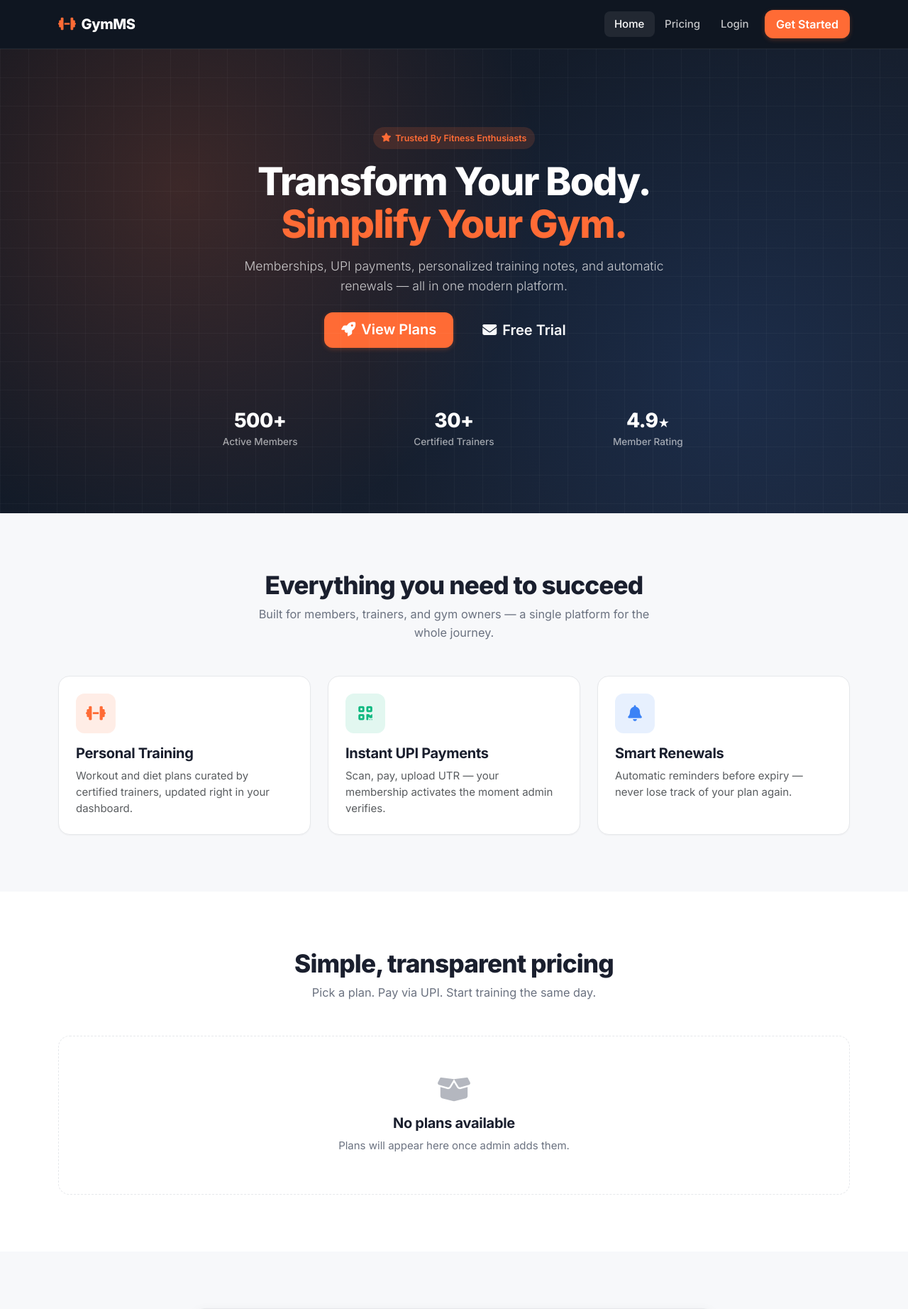
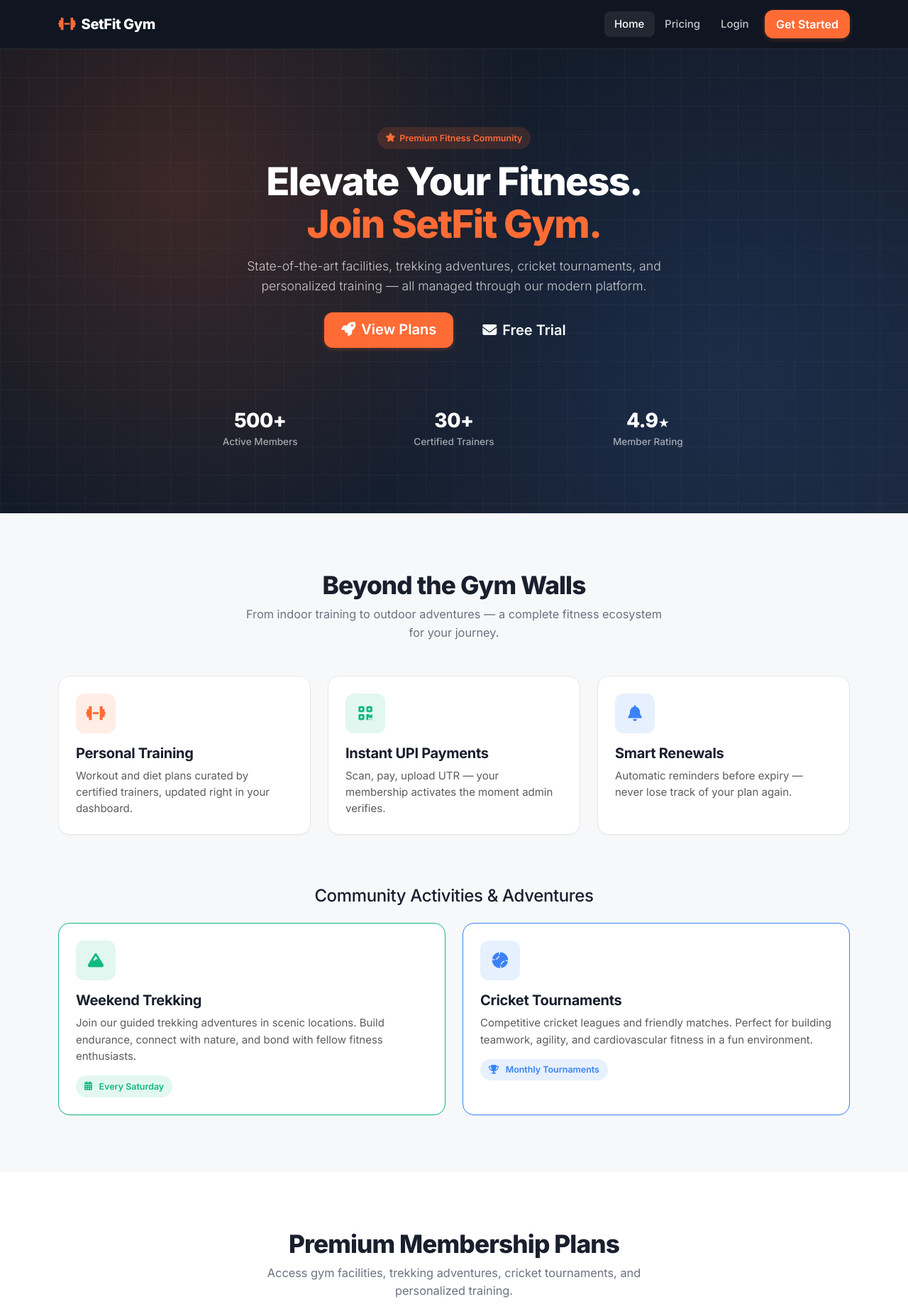
Before and after one commit to pallavi-dhadage/gym-management-system, a Flask app: page / in a window 1280 px wide. Shown: the top 1844 px of the page at 71% size. Run offline with Flask 3, Linux system fonts and the light colour scheme; data that the repository does not hold is empty; some libraries are stand-ins or nearby versions.

Commit message:
feat: rebrand to SetFit Gym
- Update all references from GymMS to SetFit Gym
- Update brand name in templates, configs, and documentation
- Add trekking and cricket activity sections to homepage
- Update footer with new contact information
- Update CSS design system name
- Update health endpoint service name
- Enhance homepage with premium fitness positioning
- Include activity highlights in plan features

```diff
--- a/app/routes/main.py
+++ b/app/routes/main.py
@@ -108,4 +108,4 @@ def dashboard():
 @main_bp.route('/healthz')
 def healthz():
     """Lightweight liveness check for load balancers / monitoring."""
-    return jsonify(status='ok', service='gymms'), 200
+    return jsonify(status='ok', service='setfitgym'), 200
--- a/app/static/css/style.css
+++ b/app/static/css/style.css
@@ -1,5 +1,5 @@
 /* =========================================================
-   GymMS Design System
+   SetFit Gym Design System
    ========================================================= */
 :root {
   --brand: #ff6b35;
--- a/app/templates/auth/login.html
+++ b/app/templates/auth/login.html
@@ -1,5 +1,5 @@
 {% extends "base.html" %}
-{% block title %}Login - GymMS{% endblock %}
+{% block title %}Login - SetFit Gym{% endblock %}
 {% block content %}
 
 <div class="container py-5">
--- a/app/templates/auth/register.html
+++ b/app/templates/auth/register.html
@@ -1,5 +1,5 @@
 {% extends "base.html" %}
-{% block title %}Register - GymMS{% endblock %}
+{% block title %}Register - SetFit Gym{% endblock %}
 {% block content %}
 
 <div class="container py-5">
--- a/app/templates/base.html
+++ b/app/templates/base.html
@@ -4,7 +4,7 @@
   <meta charset="UTF-8">
   <meta name="viewport" content="width=device-width, initial-scale=1.0">
   <meta name="csrf-token" content="{{ csrf_token() }}">
-  <title>{% block title %}GymMS{% endblock %}</title>
+  <title>{% block title %}SetFit Gym{% endblock %}</title>
   <link rel="preconnect" href="https://fonts.googleapis.com">
   <link href="https://cdn.jsdelivr.net/npm/bootstrap@5.3.3/dist/css/bootstrap.min.css" rel="stylesheet">
   <link href="https://cdnjs.cloudflare.com/ajax/libs/font-awesome/6.5.2/css/all.min.css" rel="stylesheet">
--- a/app/templates/components/footer.html
+++ b/app/templates/components/footer.html
@@ -4,11 +4,11 @@
       <div class="col-lg-4 col-md-6">
         <a href="{{ url_for('main.index') }}" class="navbar-brand mb-3 d-inline-flex">
           <i class="fas fa-dumbbell"></i>
-          <span style="color:#fff;font-weight:800;">GymMS</span>
+          <span style="color:#fff;font-weight:800;">SetFit Gym</span>
         </a>
         <p class="small mb-3" style="max-width:320px;">
-          The modern way to run a gym — memberships, payments, training plans,
-          and renewals in one place.
+          Premium fitness community with modern facilities, trekking adventures,
+          cricket tournaments, and personalized training.
         </p>
         <div class="d-flex gap-3 fs-5">
           <a href="#" aria-label="Facebook"><i class="fab fa-facebook"></i></a>
@@ -44,14 +44,14 @@
         <h6>Contact</h6>
         <ul class="list-unstyled d-grid gap-2 mb-0 small">
           <li><i class="fas fa-map-marker-alt me-2 text-brand"></i>123 Fitness Street, Your City</li>
-          <li><i class="fas fa-envelope me-2 text-brand"></i>hello@gymms.local</li>
+          <li><i class="fas fa-envelope me-2 text-brand"></i>hello@setfitgym.com</li>
           <li><i class="fas fa-phone me-2 text-brand"></i>+91 98765 43210</li>
         </ul>
       </div>
     </div>
 
     <div class="footer-bottom d-flex flex-wrap justify-content-between align-items-center gap-2">
-      <span>&copy; {{ now_year }} GymMS. All rights reserved.</span>
+      <span>&copy; {{ now_year }} SetFit Gym. All rights reserved.</span>
       <span>Built with <i class="fas fa-heart text-brand"></i> using Flask &amp; Bootstrap</span>
     </div>
   </div>
--- a/app/templates/components/navbar.html
+++ b/app/templates/components/navbar.html
@@ -2,7 +2,7 @@
   <div class="container">
     <a class="navbar-brand" href="{{ url_for('main.index') }}">
       <i class="fas fa-dumbbell"></i>
-      <span>GymMS</span>
+      <span>SetFit Gym</span>
     </a>
     <button class="navbar-toggler" type="button" data-bs-toggle="collapse" data-bs-target="#navMain"
             aria-controls="navMain" aria-expanded="false" aria-label="Toggle navigation">
--- a/app/templates/dashboard.html
+++ b/app/templates/dashboard.html
@@ -1,5 +1,5 @@
 {% extends "base.html" %}
-{% block title %}Dashboard - GymMS{% endblock %}
+{% block title %}Dashboard - SetFit Gym{% endblock %}
 {% block content %}
 
 <div class="container py-5">
--- a/app/templates/index.html
+++ b/app/templates/index.html
@@ -1,5 +1,5 @@
 {% extends "base.html" %}
-{% block title %}GymMS — Transform Your Body{% endblock %}
+{% block title %}SetFit Gym — Transform Your Body{% endblock %}
 
 {% block content %}
 
@@ -7,15 +7,15 @@
 <section class="hero">
   <div class="container position-relative text-center">
     <span class="badge-soft mb-3" style="background:rgba(255,107,53,0.15);color:var(--brand);">
-      <i class="fas fa-star"></i> Trusted by fitness enthusiasts
+      <i class="fas fa-star"></i> Premium Fitness Community
     </span>
     <h1 class="mb-3">
-      Transform Your Body.<br>
-      <span class="accent">Simplify Your Gym.</span>
+      Elevate Your Fitness.<br>
+      <span class="accent">Join SetFit Gym.</span>
     </h1>
     <p class="lead mb-4">
-      Memberships, UPI payments, personalized training notes, and automatic renewals —
-      all in one modern platform.
+      State-of-the-art facilities, trekking adventures, cricket tournaments, and personalized training —
+      all managed through our modern platform.
     </p>
     <div class="d-flex flex-wrap justify-content-center gap-3">
       <a href="#pricing" class="btn btn-brand btn-lg px-4">
@@ -47,9 +47,9 @@
 <section id="features" class="section">
   <div class="container">
     <div class="text-center">
-      <h2 class="section-title">Everything you need to succeed</h2>
+      <h2 class="section-title">Beyond the Gym Walls</h2>
       <p class="section-subtitle">
-        Built for members, trainers, and gym owners — a single platform for the whole journey.
+        From indoor training to outdoor adventures — a complete fitness ecosystem for your journey.
       </p>
     </div>
 
@@ -82,6 +82,48 @@
         </div>
       </div>
     </div>
+
+    <!-- Activity Highlights -->
+    <div class="text-center mt-5 pt-4">
+      <h3 class="h4 mb-4">Community Activities & Adventures</h3>
+    </div>
+
+    <div class="row g-4">
+      <div class="col-md-6">
+        <div class="card card-hover p-4 h-100" style="border-color:#10b981;">
+          <div class="feature-icon" style="background:rgba(16,185,129,0.12);color:#10b981;">
+            <i class="fas fa-mountain"></i>
+          </div>
+          <h5 class="mb-2">Weekend Trekking</h5>
+          <p class="text-muted mb-0">
+            Join our guided trekking adventures in scenic locations. Build endurance,
+            connect with nature, and bond with fellow fitness enthusiasts.
+          </p>
+          <div class="mt-3">
+            <span class="badge-soft" style="background:rgba(16,185,129,0.12);color:#10b981;">
+              <i class="fas fa-calendar-alt me-1"></i>Every Saturday
+            </span>
+          </div>
+        </div>
+      </div>
+      <div class="col-md-6">
+        <div class="card card-hover p-4 h-100" style="border-color:#3b82f6;">
+          <div class="feature-icon" style="background:rgba(59,130,246,0.12);color:#3b82f6;">
+            <i class="fas fa-baseball-ball"></i>
+          </div>
+          <h5 class="mb-2">Cricket Tournaments</h5>
+          <p class="text-muted mb-0">
+            Competitive cricket leagues and friendly matches. Perfect for building
+            teamwork, agility, and cardiovascular fitness in a fun environment.
+          </p>
+          <div class="mt-3">
+            <span class="badge-soft" style="background:rgba(59,130,246,0.12);color:#3b82f6;">
+              <i class="fas fa-trophy me-1"></i>Monthly Tournaments
+            </span>
+          </div>
+        </div>
+      </div>
+    </div>
   </div>
 </section>
 
@@ -89,9 +131,9 @@
 <section id="pricing" class="section" style="background:var(--surface);">
   <div class="container">
     <div class="text-center">
-      <h2 class="section-title">Simple, transparent pricing</h2>
+      <h2 class="section-title">Premium Membership Plans</h2>
       <p class="section-subtitle">
-        Pick a plan. Pay via UPI. Start training the same day.
+        Access gym facilities, trekking adventures, cricket tournaments, and personalized training.
       </p>
     </div>
 
@@ -114,6 +156,8 @@
               <li><i class="fas fa-check-circle text-brand me-2"></i>Full gym access</li>
               <li><i class="fas fa-check-circle text-brand me-2"></i>Mobile app access</li>
               <li><i class="fas fa-check-circle text-brand me-2"></i>Locker included</li>
+              <li><i class="fas fa-check-circle text-brand me-2"></i>Trekking adventures</li>
+              <li><i class="fas fa-check-circle text-brand me-2"></i>Cricket tournaments</li>
               {% if loop.index >= 2 %}
                 <li><i class="fas fa-check-circle text-brand me-2"></i>Personal training sessions</li>
               {% endif %}
--- a/app/templates/member/membership.html
+++ b/app/templates/member/membership.html
@@ -1,5 +1,5 @@
 {% extends "base.html" %}
-{% block title %}My Membership - GymMS{% endblock %}
+{% block title %}My Membership - SetFit Gym{% endblock %}
 {% block content %}
 
 <div class="container py-5">
--- a/app/templates/member/notes.html
+++ b/app/templates/member/notes.html
@@ -1,5 +1,5 @@
 {% extends "base.html" %}
-{% block title %}My Training Notes - GymMS{% endblock %}
+{% block title %}My Training Notes - SetFit Gym{% endblock %}
 {% block content %}
 <div class="container py-5">
   <h1 class="mb-4"><i class="fas fa-clipboard-list"></i> My Training Notes</h1>
--- a/app/templates/member/payment.html
+++ b/app/templates/member/payment.html
@@ -1,5 +1,5 @@
 {% extends "base.html" %}
-{% block title %}Pay for Membership - GymMS{% endblock %}
+{% block title %}Pay for Membership - SetFit Gym{% endblock %}
 {% block content %}
 <div class="container py-5">
   <h1 class="mb-4">Pay for Your Membership</h1>
--- a/app/templates/member/plans.html
+++ b/app/templates/member/plans.html
@@ -1,5 +1,5 @@
 {% extends "base.html" %}
-{% block title %}Choose Plan - GymMS{% endblock %}
+{% block title %}Choose Plan - SetFit Gym{% endblock %}
 {% block content %}
 <div class="container py-5">
   <h1 class="mb-4">Choose Your Plan</h1>
--- a/app/templates/pricing.html
+++ b/app/templates/pricing.html
@@ -1,5 +1,5 @@
 {% extends "base.html" %}
-{% block title %}Pricing - GymMS{% endblock %}
+{% block title %}Pricing - SetFit Gym{% endblock %}
 {% block content %}
 <div class="container py-5">
   <h1 class="text-center mb-2">Membership Plans</h1>
```
Also changed, not shown: SECURITY.md (+3 -3 lines), README.md, 1 other file.
